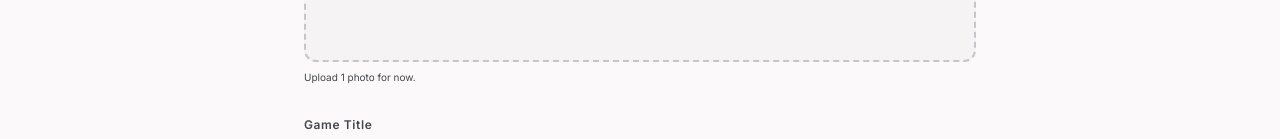
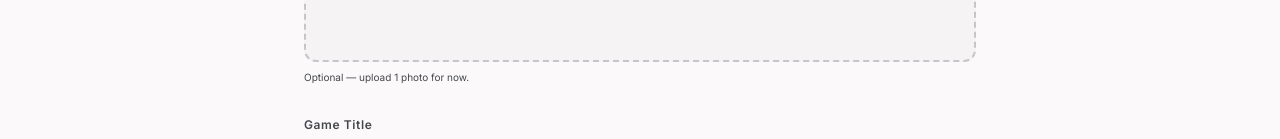
Before and after one commit to karina-d-larson/Game_Uber, a React (Vite) app: page /listings/new in a window 1280 px wide. Shown: the part 400-539 px from the top of the page. Built offline with nearby package versions, Linux system fonts and the light colour scheme; no server answers; the database is empty; sample sign-in values are in the browser's storage.

Commit message:
making images optional

```diff
--- a/src/components/ImageUploader.tsx
+++ b/src/components/ImageUploader.tsx
@@ -37,8 +37,8 @@ export function ImageUploader({
   }, [primary])
 
   const helperText = useMemo(() => {
-    if (maxFiles === 1) return 'Upload 1 photo for now.'
-    return `Upload up to ${maxFiles} photos.`
+    if (maxFiles === 1) return 'Optional — upload 1 photo for now.'
+    return `Optional — upload up to ${maxFiles} photos.`
   }, [maxFiles])
 
   function handleChange(event: ChangeEvent<HTMLInputElement>) {
--- a/src/components/ListingForm.tsx
+++ b/src/components/ListingForm.tsx
@@ -92,9 +92,6 @@ export function ListingForm({
     if (!form.category.trim()) next.category = 'Category is required.'
     if (!form.condition.trim()) next.condition = 'Condition is required.'
     if (!form.location.trim()) next.location = 'Location is required.'
-    if (mode === 'create' && imageFiles.length === 0) {
-      next.image = 'Please add a photo of the game.'
-    }
     setErrors(next)
     return Object.keys(next).length === 0
   }
--- a/src/services/listingService.ts
+++ b/src/services/listingService.ts
@@ -125,18 +125,17 @@ export async function createListing(
     throw new Error('You must be signed in to create a listing.')
   }
 
-  if (input.imageFiles.length === 0) {
-    throw new Error('Please add at least one image.')
-  }
-
   const listingId = generateId()
   const now = Date.now()
 
-  const imageUrls = await Promise.all(
-    input.imageFiles.map((file) =>
-      storageService.uploadListingImage(file, currentUser.id, listingId),
-    ),
-  )
+  const imageUrls =
+    input.imageFiles.length > 0
+      ? await Promise.all(
+          input.imageFiles.map((file) =>
+            storageService.uploadListingImage(file, currentUser.id, listingId),
+          ),
+        )
+      : []
 
   const listing: Listing = {
     id: listingId,
--- a/src/types/listing.ts
+++ b/src/types/listing.ts
@@ -6,7 +6,7 @@
  *   id,
  *   title,
  *   description,
- *   imageUrls,
+ *   imageUrls (optional — may be empty),
  *   listingType,
  *   category,
  *   ownerId,
@@ -76,7 +76,7 @@ export type CreateListingInput = {
   condition: string
   availability: ListingAvailability
 
-  /** New images selected by the user (service uploads and returns URLs). */
+  /** New images selected by the user (optional; service uploads and returns URLs). */
   imageFiles: File[]
 
   // Optional legacy fields
```
